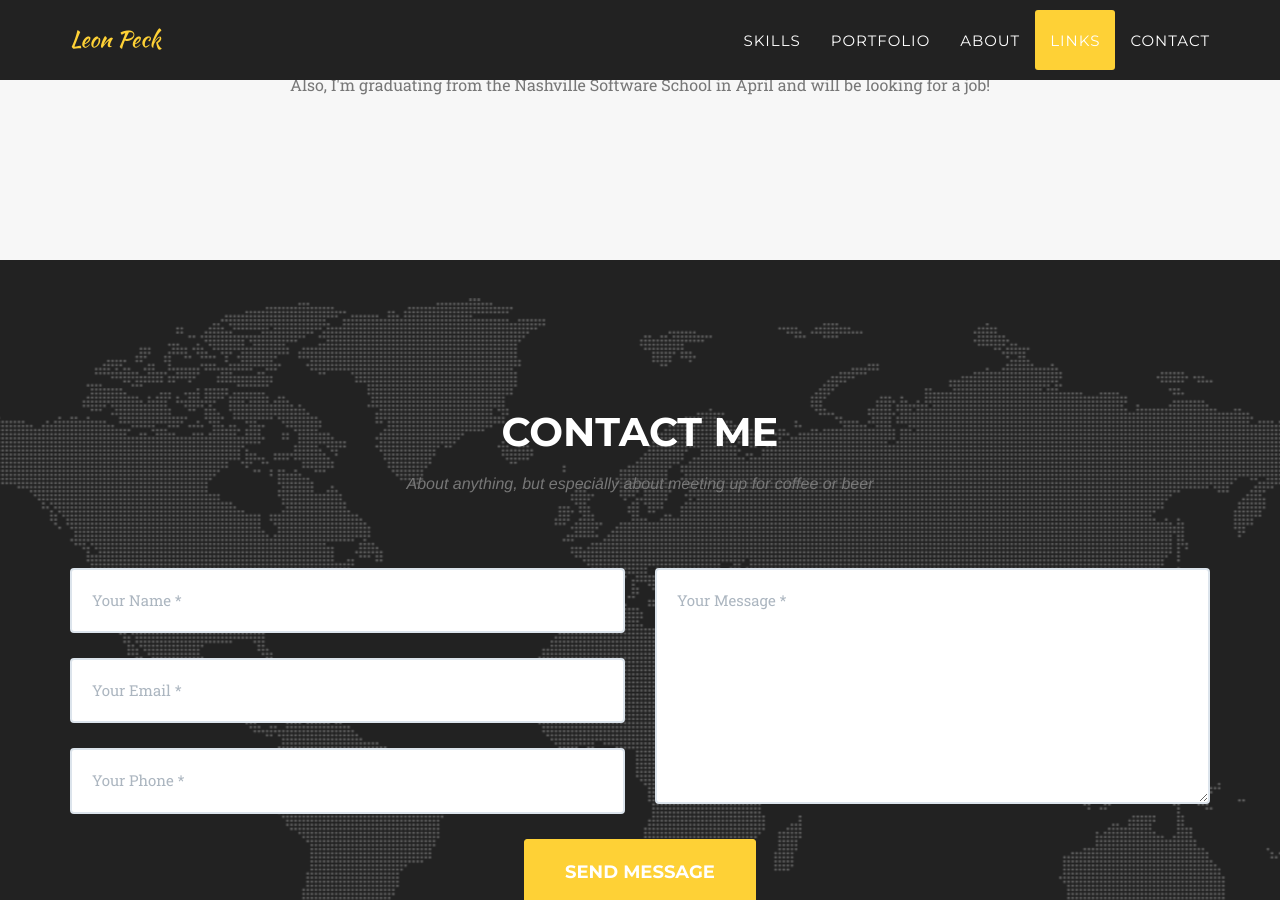
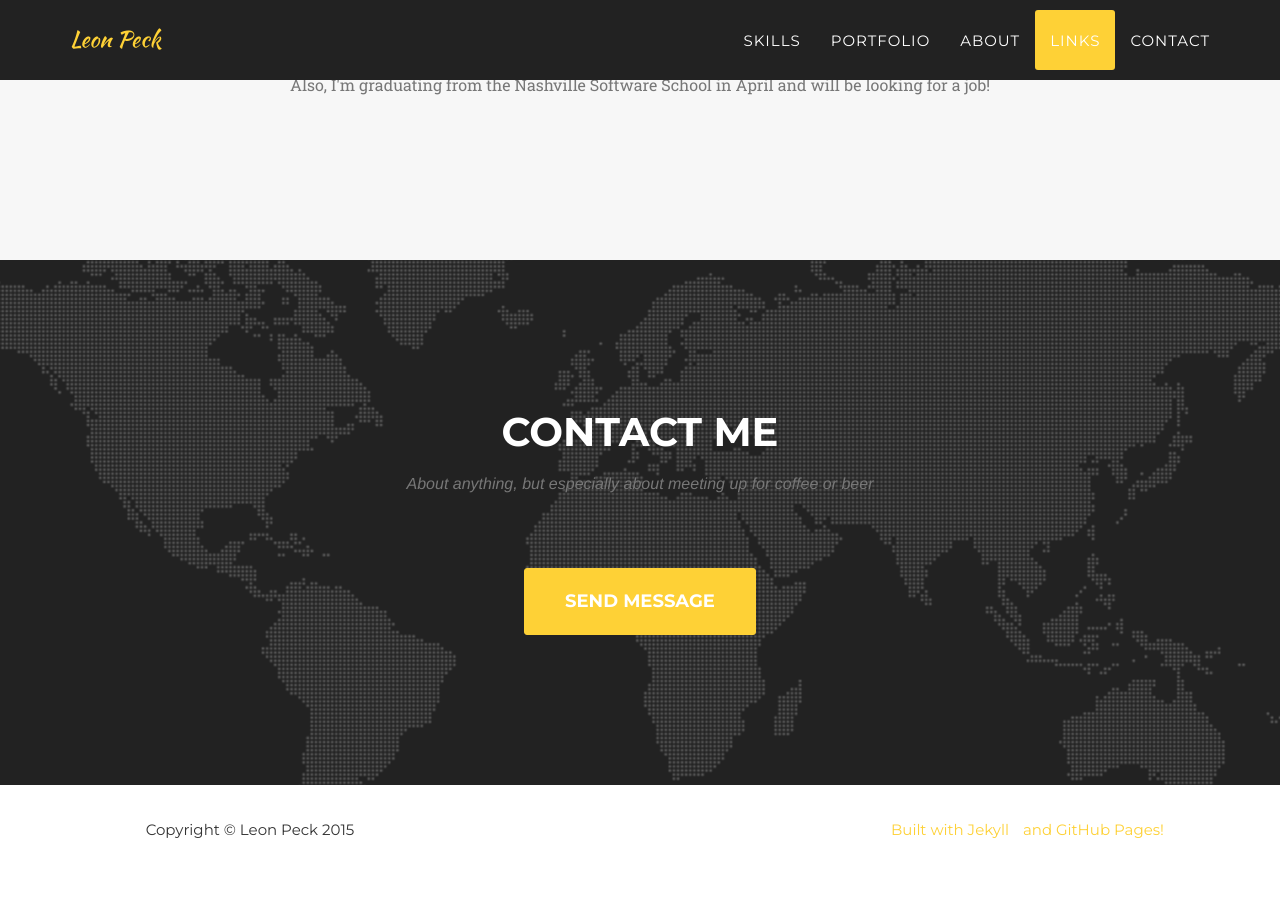
Before and after one commit to LeonM234/LeonM234.github.io, a Jekyll site: the page built from index.html, in a window 1280 px wide and 900 px high, scrolled down 5702 px. Built offline with Jekyll 4.4.1, drawn with Linux system fonts in a browser that asks for light colours; some web fonts are replaced; after the commit the page ends 6577 px from its top, so only the background shows below that.

Commit message:
Simplified contact portion

```diff
--- a/_includes/contact.html
+++ b/_includes/contact.html
@@ -6,34 +6,10 @@
         <h3 class="section-subheading text-muted">About anything, but especially about meeting up for coffee or beer</h3>
       </div>
     </div>
-    <div class="row">
-      <div class="col-lg-12">
-        <form name="sentMessage" id="contactForm" novalidate>
-          <div class="row">
-            <div class="col-md-6">
-              <div class="form-group">
-                <input type="text" class="form-control" placeholder="Your Name *" id="name" required data-validation-required-message="Please enter your name.">
-                <p class="help-block text-danger"></p>
-              </div>
-              <div class="form-group">
-                <input type="email" class="form-control" placeholder="Your Email *" id="email" required data-validation-required-message="Please enter your email address.">
-                <p class="help-block text-danger"></p>
-              </div>
-              <div class="form-group">
-                <input type="tel" class="form-control" placeholder="Your Phone *" id="phone" required data-validation-required-message="Please enter your phone number.">
-                <p class="help-block text-danger"></p>
-              </div>
-            </div>
-            <div class="col-md-6">
-              <div class="form-group">
-                <textarea class="form-control" placeholder="Your Message *" id="message" required data-validation-required-message="Please enter a message."></textarea>
-                <p class="help-block text-danger"></p>
-              </div>
-            </div>
             <div class="clearfix"></div>
             <div class="col-lg-12 text-center">
               <div id="success"></div>
-              <button type="submit" class="btn btn-xl">Send Message</button>
+              <a href="mailto:leonpeck234@gmail.com"><button class="btn btn-xl">Send Message</button></a>
             </div>
           </div>
         </form>
```
